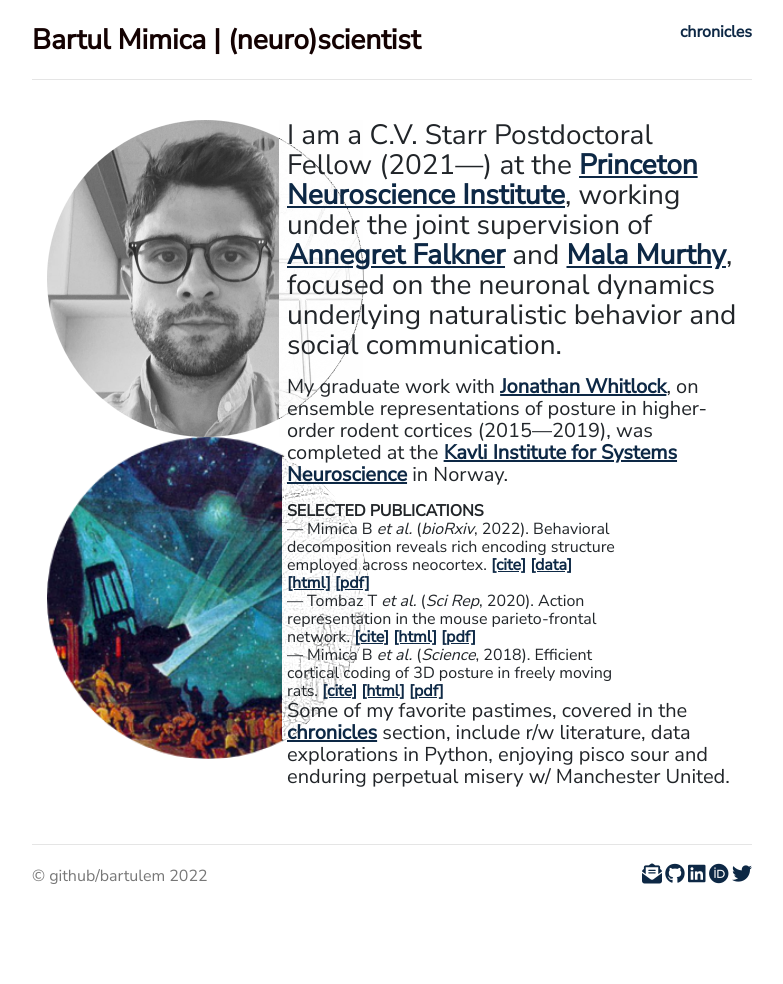
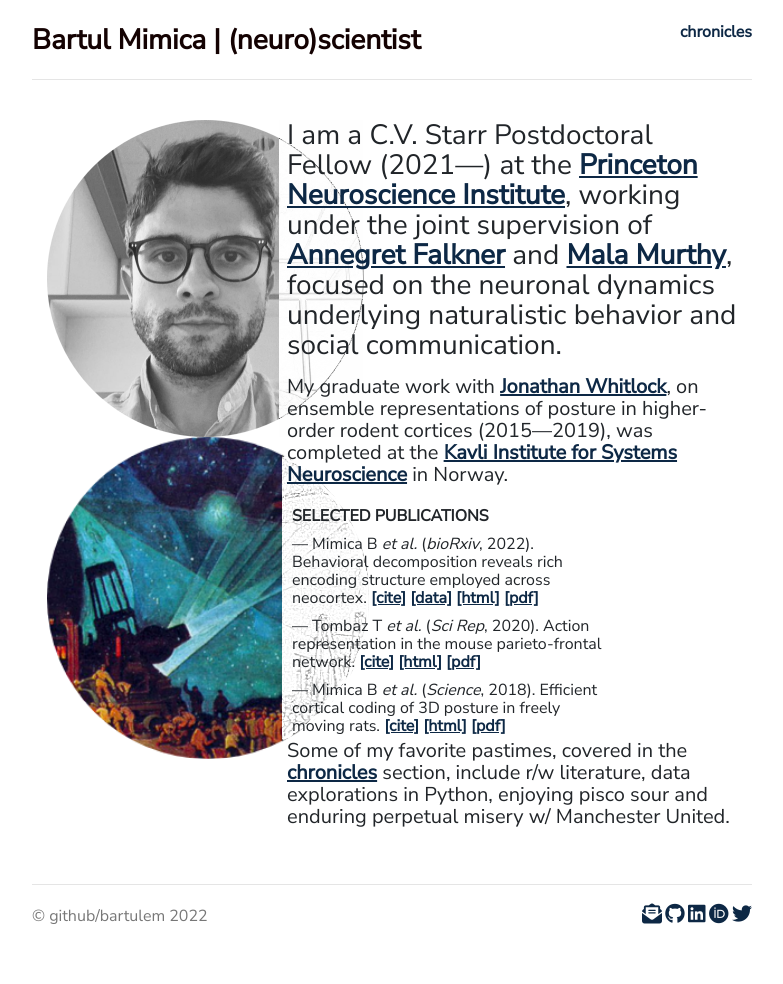
Before and after one commit to bartulem/bartulem.github.io, a Jekyll site: the page built from index.html, in a window 1280 px wide. Shown: the whole page, without its empty margins (248-1031 px from the left). Built offline with Jekyll 4.4.1, drawn with Linux system fonts in a browser that asks for light colours; nearby versions of some CDN libraries; comment, search, counter and statistics services are not loaded; a style sheet for code colours, icons or effects is not loaded; before the commit the page ends 944 px from its top, so only the background shows below that.

Commit message:
change pubs layout v70

```diff
--- a/css/style.css
+++ b/css/style.css
@@ -47,7 +47,7 @@
 .jumbotron .btn { font-size: 21px; padding: 14px 24px; }
 .marketing p { font-size: 20px; line-height: 22px; }
 .marketing p.lead { font-size: 28px; line-height: 30px; }
-.marketing p.publications { font-size: 16px; line-height: 18px; margin:0; padding:0; }
+.marketing p.publications { font-size: 16px; line-height: 18px; margin:5px; padding:0; }
 
 .posts-list h1 { margin: 0; }
 .posts-list h2 { margin: 0; }
```
